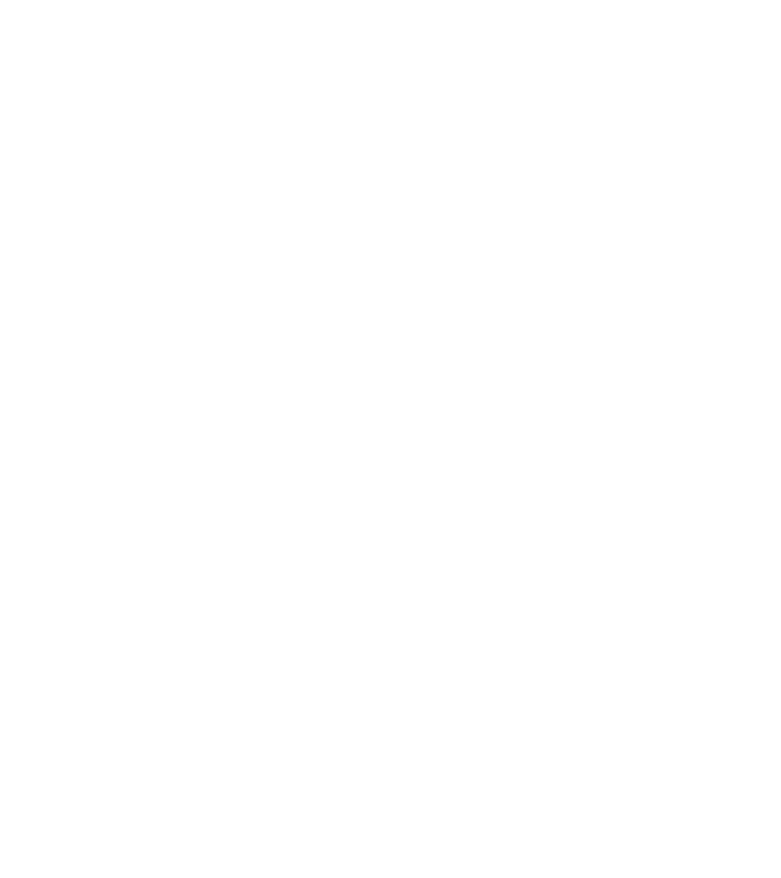
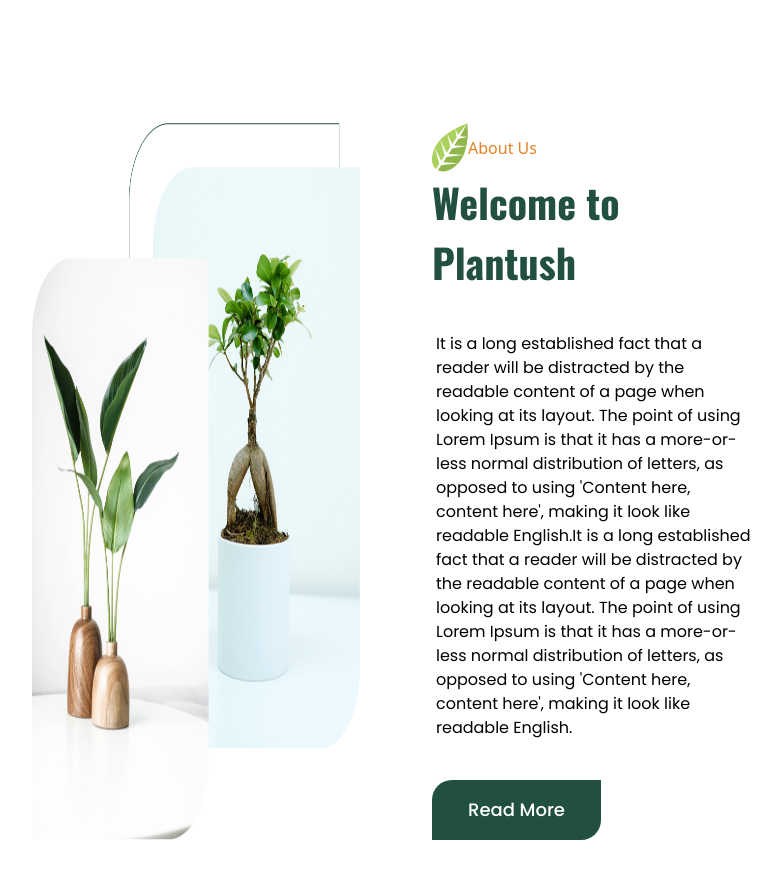
Before and after one commit to rasedul99/plantush, a Next.js app: page / in a window 1280 px wide. Shown: the part 860-1738 px from the top of the page, without its empty margins (244-1025 px from the left). Before the commit the page ends 852 px from the top, so only its background shows below. Built offline with nearby package versions, Linux system fonts and the light colour scheme.

Commit message:
about us section added in homepage

```diff
--- a/app/page.js
+++ b/app/page.js
@@ -1,3 +1,4 @@
+import AboutUs from "@components/Home/AboutUs";
 import Hero from "@components/Home/Hero";
 import Head from "next/head";
 import React from "react";
@@ -6,6 +7,7 @@
   return (
     <div>
       <Hero />
+      <AboutUs />
     </div>
   );
 };
--- /dev/null
+++ b/components/Home/AboutUs.js
@@ -0,0 +1,40 @@
+import React from "react";
+
+const AboutUs = () => {
+  return (
+    <div className="">
+      <div className="my-[131px] md:mx-[276px]  flex flex-col md:flex-row gap-x-[72px]">
+        <div className="basis-1/2">
+          <img src="/assets/images/aboutusleft.png" className="w-full h-full" />
+        </div>
+        <div className="basis-1/2 flex flex-col  items-center md:items-start">
+          <div className="flex items-center">
+            <img src="/assets/images/aboutuslogo.png" />
+            <p className="text-secondary">About Us</p>
+          </div>
+          <h3 className="text-primary font-oswald font-bold text-[40px]">
+            Welcome to Plantush
+          </h3>
+          <p className="font-poppins font-normal px-1 my-10">
+            It is a long established fact that a reader will be distracted by
+            the readable content of a page when looking at its layout. The point
+            of using Lorem Ipsum is that it has a more-or-less normal
+            distribution of letters, as opposed to using 'Content here, content
+            here', making it look like readable English.It is a long established
+            fact that a reader will be distracted by the readable content of a
+            page when looking at its layout. The point of using Lorem Ipsum is
+            that it has a more-or-less normal distribution of letters, as
+            opposed to using 'Content here, content here', making it look like
+            readable English.
+          </p>
+          <button></button>
+          <button className="bg-primary text-white py-4 px-[36px] rounded-tl-[20px] rounded-br-[20px] w-[169px] font-poppins font-medium text-lg">
+            Read More
+          </button>
+        </div>
+      </div>
+    </div>
+  );
+};
+
+export default AboutUs;
```
Also changed, not shown: public/assets/images/aboutusleft.png (added), public/assets/images/aboutuslogo.png (added).
